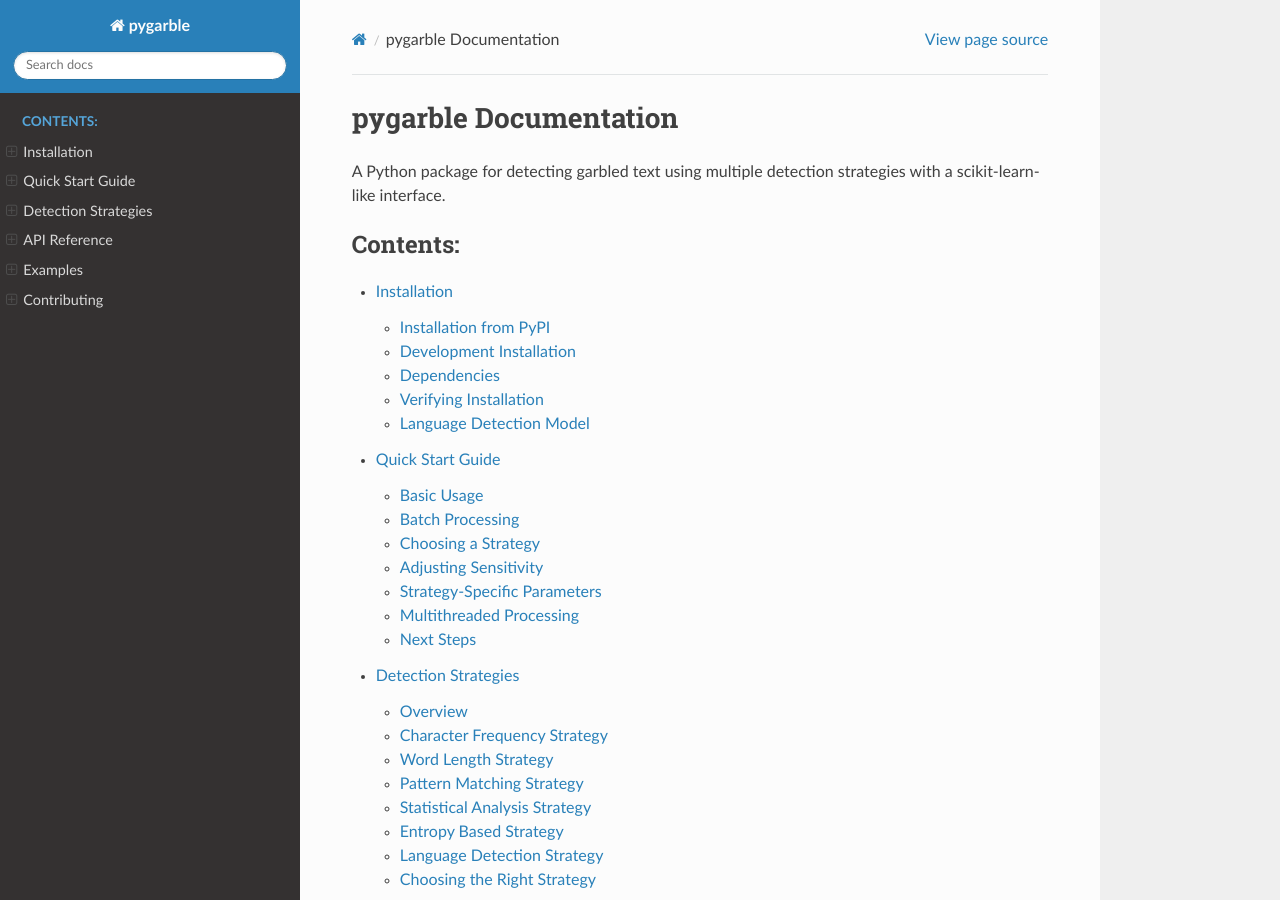
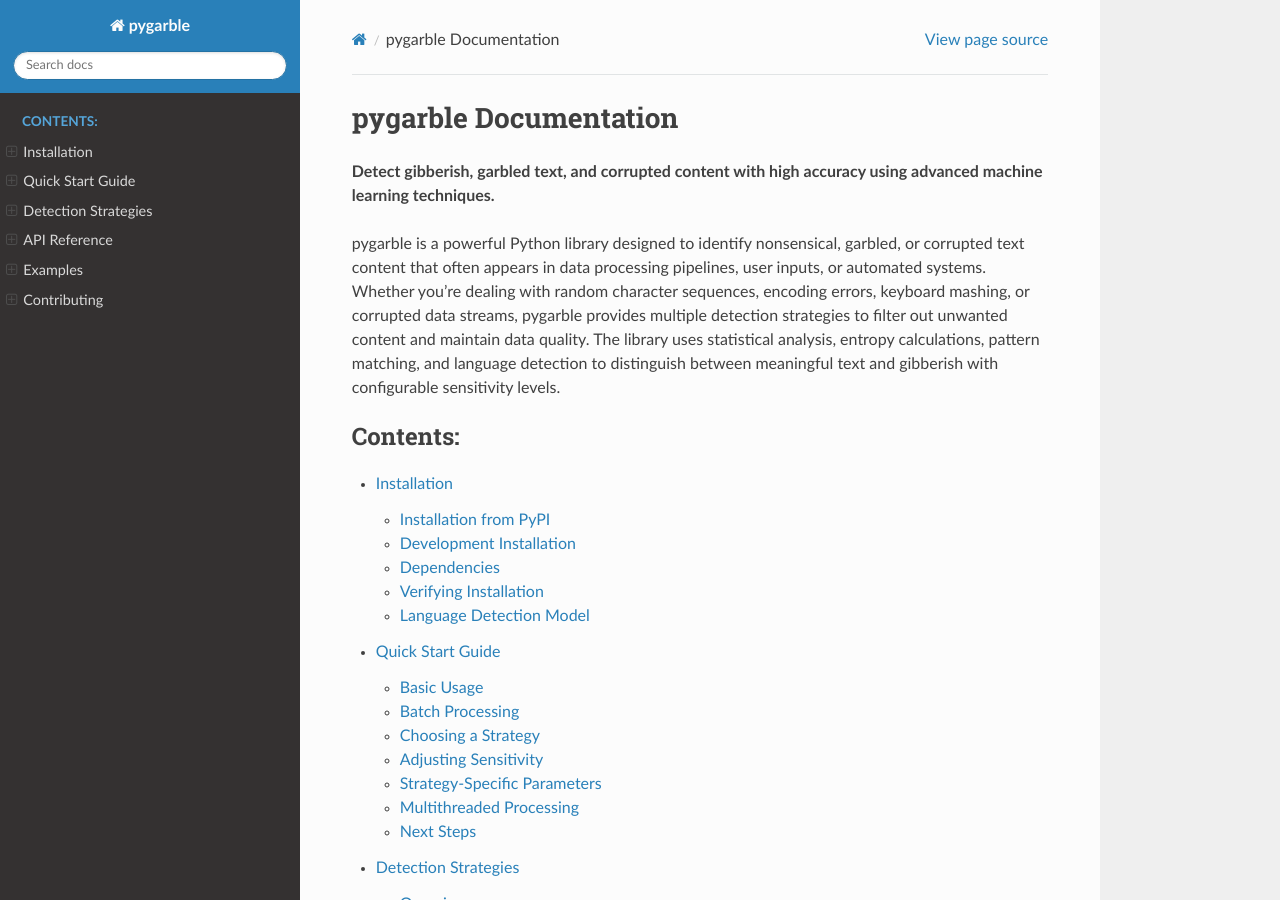
Before and after one commit to brightertiger/py-garble, a Sphinx documentation site: the page built from docs/index.rst, in a window 1280 px wide and 900 px high. Built offline with Sphinx 7.4.7 and the Read the Docs theme 3.1.0, drawn with Linux system fonts in a browser that asks for light colours.

Commit message:
Add compelling intro paragraphs for SEO and package discovery
- Updated README.md with focus on gibberish and garbled text detection
- Updated docs/index.rst with SEO-friendly intro
- Updated docs/quickstart.rst with clear value proposition
- Updated docs/installation.rst with consistent messaging
- Emphasizes detection of random sequences, encoding errors, keyboard mashing
- Highlights data quality maintenance and content filtering use cases
- Optimized for Google indexing and package discovery

```diff
--- a/docs/index.rst
+++ b/docs/index.rst
@@ -1,7 +1,9 @@
 pygarble Documentation
 ========================
 
-A Python package for detecting garbled text using multiple detection strategies with a scikit-learn-like interface.
+**Detect gibberish, garbled text, and corrupted content with high accuracy using advanced machine learning techniques.**
+
+pygarble is a powerful Python library designed to identify nonsensical, garbled, or corrupted text content that often appears in data processing pipelines, user inputs, or automated systems. Whether you're dealing with random character sequences, encoding errors, keyboard mashing, or corrupted data streams, pygarble provides multiple detection strategies to filter out unwanted content and maintain data quality. The library uses statistical analysis, entropy calculations, pattern matching, and language detection to distinguish between meaningful text and gibberish with configurable sensitivity levels.
 
 .. toctree::
    :maxdepth: 2
--- a/docs/installation.rst
+++ b/docs/installation.rst
@@ -1,5 +1,7 @@
 Installation
 ============
+
+**Detect gibberish, garbled text, and corrupted content with high accuracy using advanced machine learning techniques.**
 
 Installation from PyPI
 ----------------------
--- a/docs/quickstart.rst
+++ b/docs/quickstart.rst
@@ -1,7 +1,9 @@
 Quick Start Guide
 =================
 
-This guide will get you up and running with pygarble in just a few minutes.
+**Detect gibberish, garbled text, and corrupted content with high accuracy using advanced machine learning techniques.**
+
+This guide will get you up and running with pygarble in just a few minutes. pygarble is designed to identify nonsensical, garbled, or corrupted text content that often appears in data processing pipelines, user inputs, or automated systems. Whether you're dealing with random character sequences, encoding errors, keyboard mashing, or corrupted data streams, pygarble provides multiple detection strategies to filter out unwanted content and maintain data quality.
 
 Basic Usage
 -----------
```
Also changed, not shown: README.md (+3 -1 lines).
